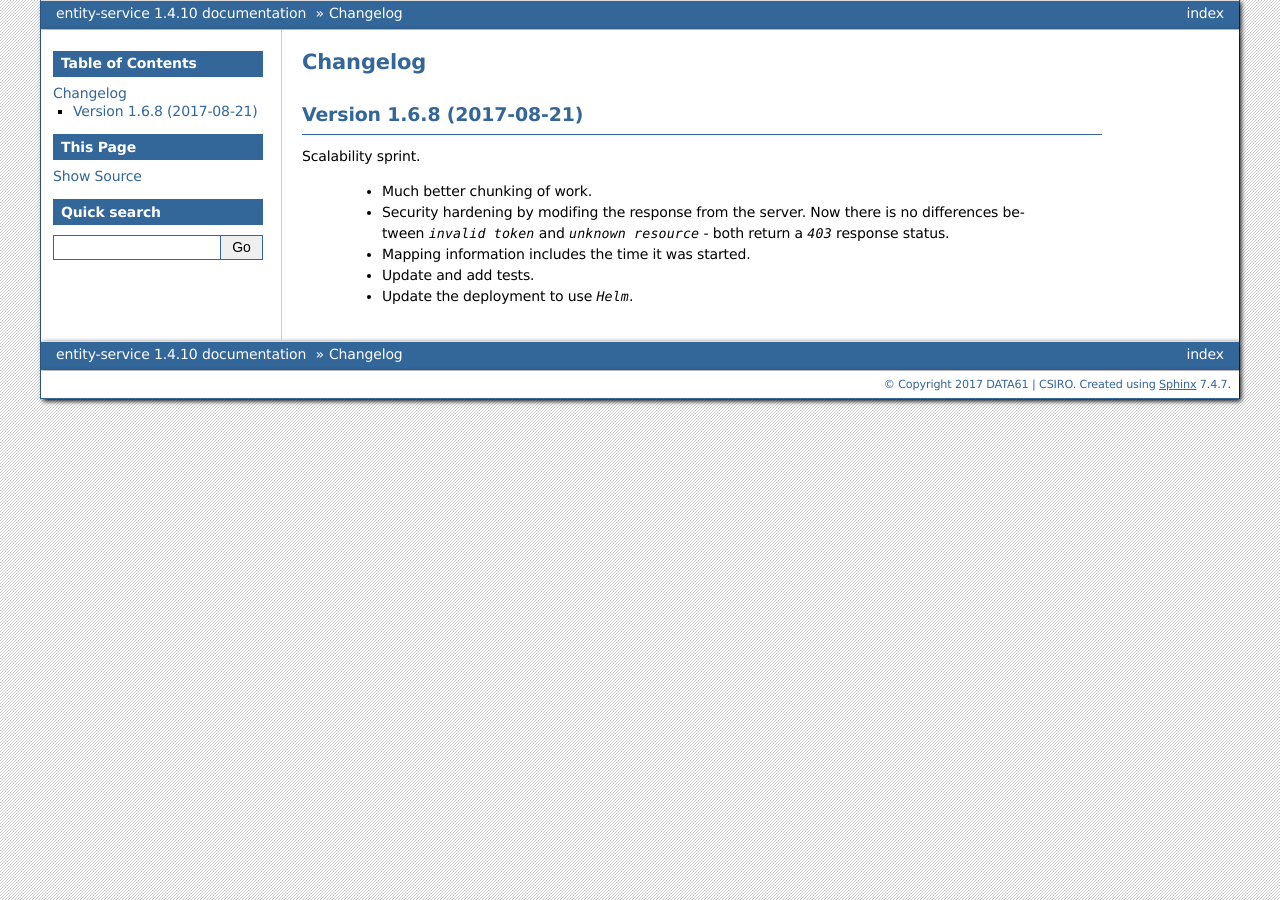
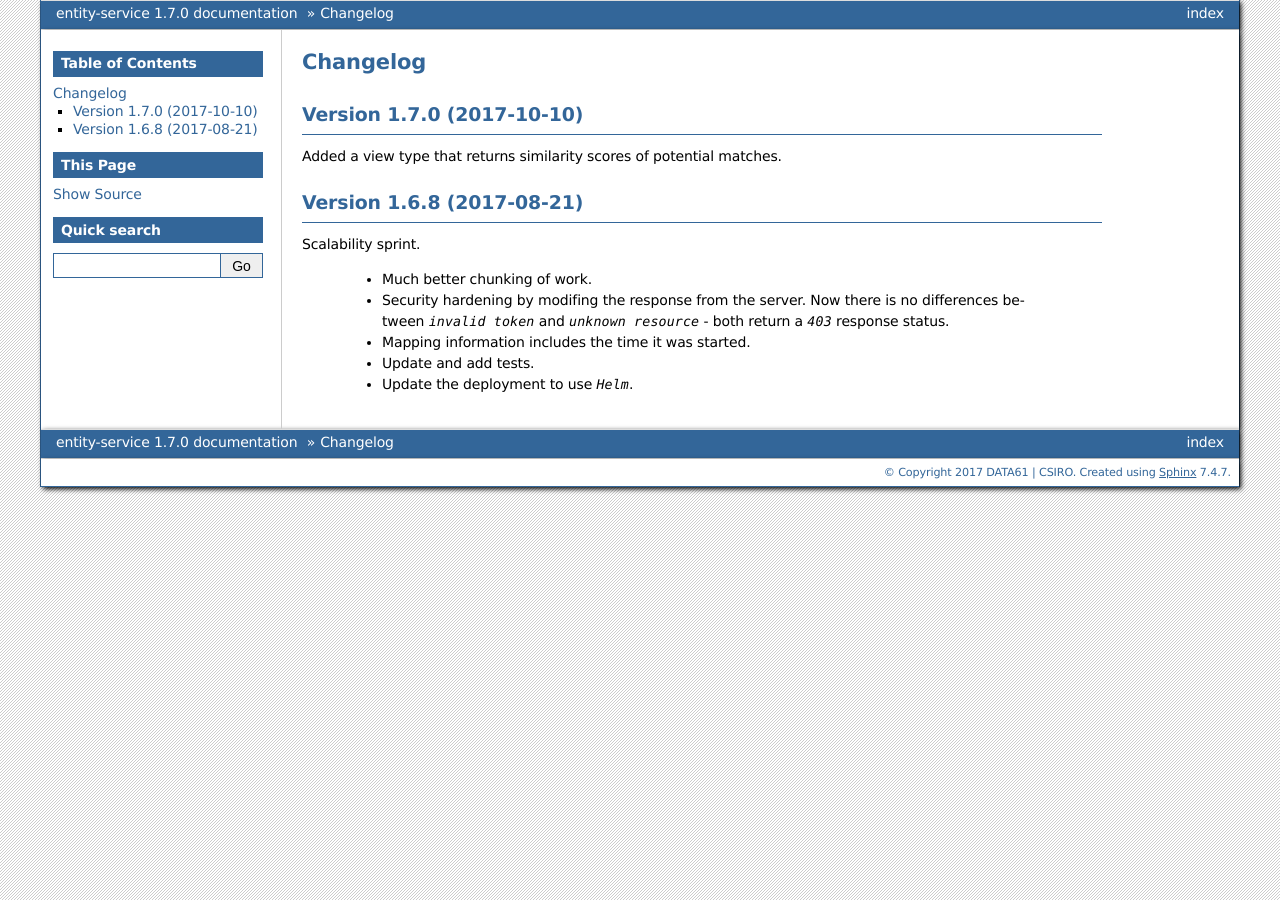
Before and after one commit to data61/anonlink-entity-service, a Sphinx documentation site: the page built from docs/changelog.rst, in a window 1280 px wide. Built offline with Sphinx 7.4.7, drawn with Linux system fonts in a browser that asks for light colours; formulas are drawn with MathJax 3.

Commit message:
Bump version to 1.7 and update changelog

```diff
--- a/docs/changelog.rst
+++ b/docs/changelog.rst
@@ -3,6 +3,12 @@
 
 Changelog
 =========
+
+
+Version 1.7.0 (2017-10-10)
+--------------------------
+
+Added a view type that returns similarity scores of potential matches.
 
 
 Version 1.6.8 (2017-08-21)
--- a/docs/conf.py
+++ b/docs/conf.py
@@ -63,9 +63,9 @@ author = 'Confidential Computing Team, Data61, CSIRO'
 # built documents.
 #
 # The short X.Y version.
-version = '1.4'
+version = '1.7'
 # The full version, including alpha/beta/rc tags.
-release = '1.4.10'
+release = '1.7.0'
 
 # The language for content autogenerated by Sphinx. Refer to documentation
 # for a list of supported languages.
```
Also changed, not shown: 7 other files.
